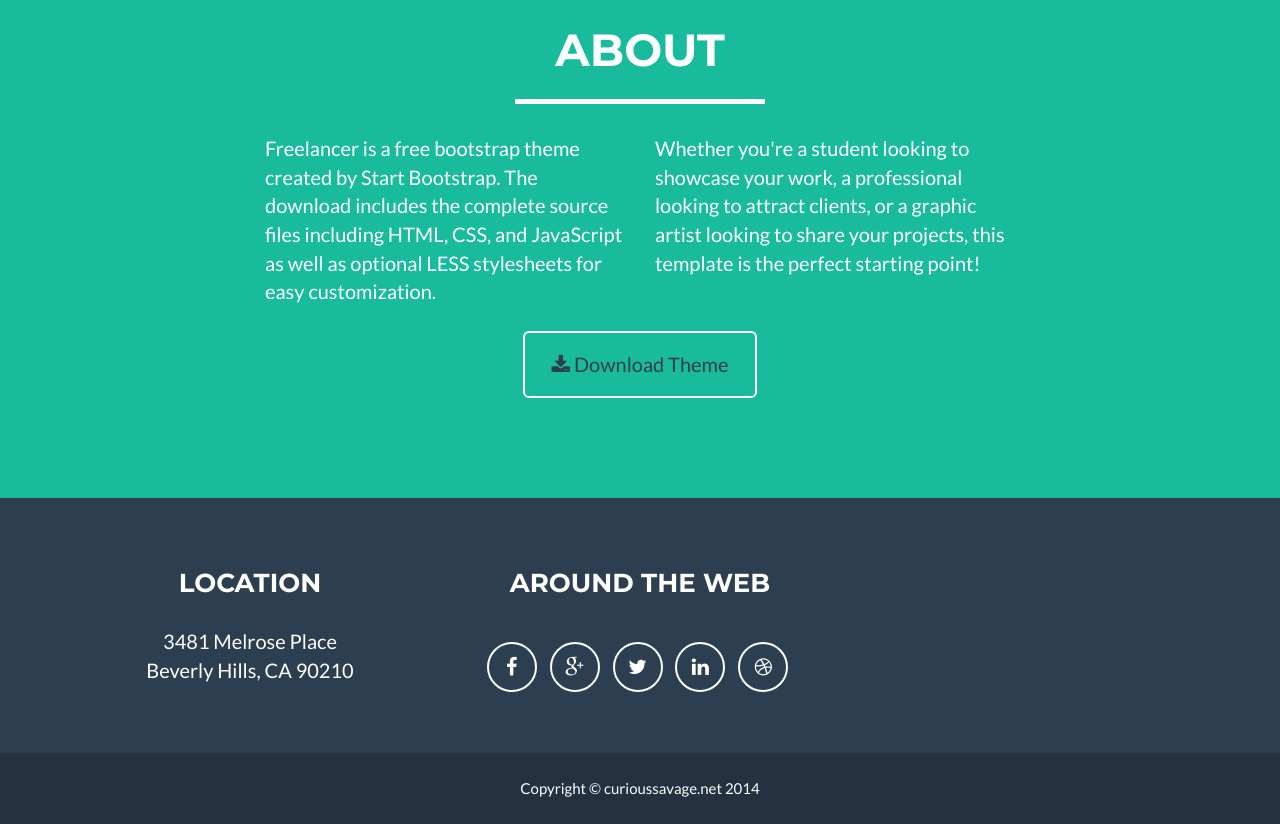
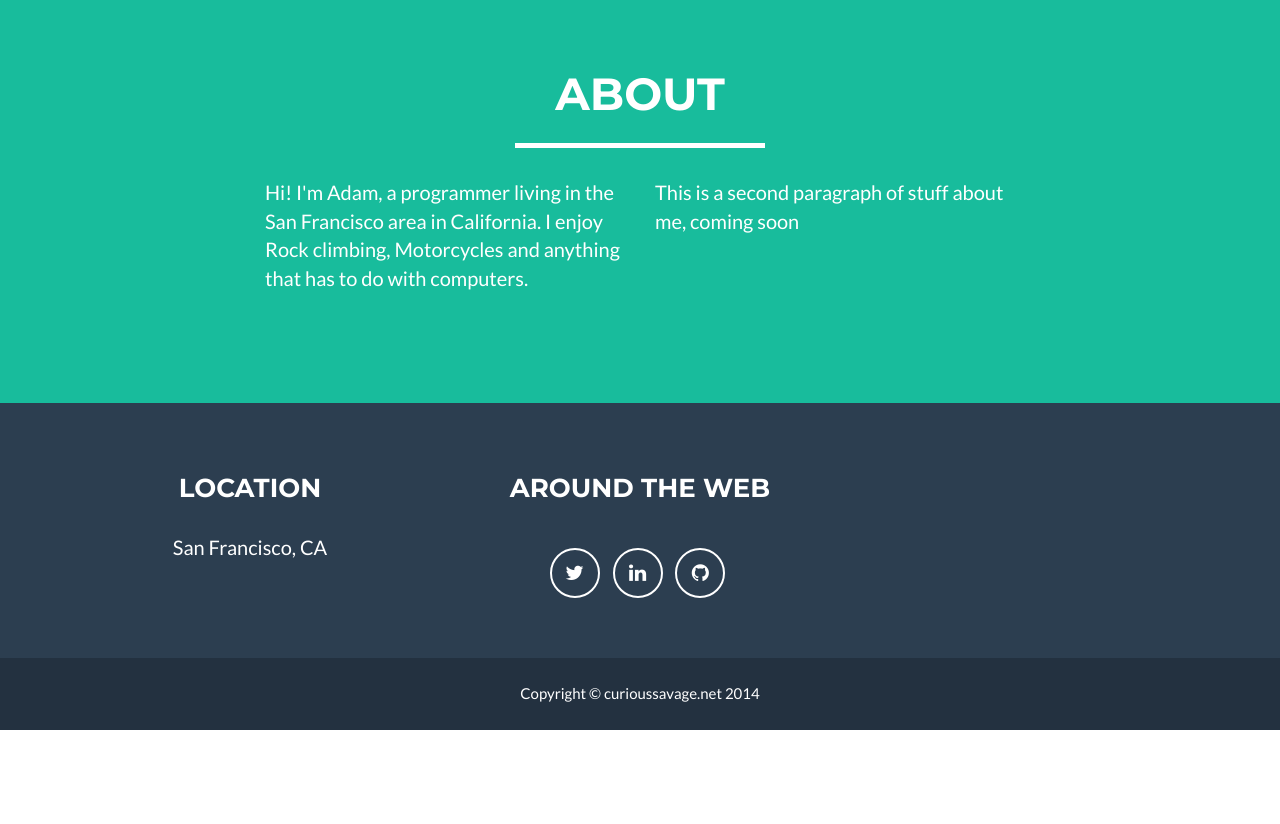
Before and after one commit to curioussavage/personal-site, a plain HTML site: page index.html in a window 1280 px wide. Shown: the part 1740-2564 px from the top of the page. After the commit the page ends 2470 px from the top, so only its background shows below. Drawn offline with nearby package versions, Linux system fonts and the light colour scheme.

Commit message:
add about me, and image, social links

```diff
--- a/css/freelancer.css
+++ b/css/freelancer.css
@@ -457,3 +457,10 @@ footer .footer-below {
     display: none;
     opacity: 0;
 }
+
+//   my crap
+
+.container .img-responsive .header__image .foo{
+  max-width: 300px;
+  border-radius: 45px;
+}
--- a/index.html
+++ b/index.html
@@ -46,15 +46,15 @@
                     <li class="hidden">
                         <a href="#page-top"></a>
                     </li>
-                <!--    <li class="page-scroll">
-                        <a href="#portfolio">Portfolio</a> -->
+                   <li class="page-scroll">
+                        <a href="#portfolio">Portfolio</a>
                     </li>
                     <li class="page-scroll">
                         <a href="#about">About</a>
                     </li>
-                    <li class="page-scroll">
+<!--                     <li class="page-scroll">
                         <a href="#contact">Contact</a>
-                    </li>
+                    </li> -->
                 </ul>
             </div>
             <!-- /.navbar-collapse -->
@@ -67,11 +67,11 @@
         <div class="container">
             <div class="row">
                 <div class="col-lg-12">
-                    <img class="img-responsive" src="img/profile.png" alt="">
+                    <img class="img-responsive header__image foo" src="images/FullSizeRender.jpg" alt="" style="max-width: 300px; border-radius: 145px;">
                     <div class="intro-text">
                         <span class="name">I am Curioussavage.</span>
                         <hr class="star-light">
-                        <span class="skills">Programmer - change me - Anti-war Advocate</span>
+                        <span class="skills">Programmer - Nerd - Anti-war Advocate</span>
                     </div>
                 </div>
             </div>
@@ -163,16 +163,17 @@
             </div>
             <div class="row">
                 <div class="col-lg-4 col-lg-offset-2">
-                    <p>Freelancer is a free bootstrap theme created by Start Bootstrap. The download includes the complete source files including HTML, CSS, and JavaScript as well as optional LESS stylesheets for easy customization.</p>
+                    <p>Hi! I'm Adam, a programmer living in the San Francisco area in California.
+    I enjoy Rock climbing, Motorcycles and anything that has to do with computers.</p>
                 </div>
                 <div class="col-lg-4">
-                    <p>Whether you're a student looking to showcase your work, a professional looking to attract clients, or a graphic artist looking to share your projects, this template is the perfect starting point!</p>
+                    <p> This is a second paragraph of stuff about me, coming soon</p>
                 </div>
-                <div class="col-lg-8 col-lg-offset-2 text-center">
+<!--                 <div class="col-lg-8 col-lg-offset-2 text-center">
                     <a href="#" class="btn btn-lg btn-outline">
                         <i class="fa fa-download"></i> Download Theme
                     </a>
-                </div>
+                </div> -->
             </div>
         </div>
     </section>
@@ -184,25 +185,19 @@
                 <div class="row">
                     <div class="footer-col col-md-4">
                         <h3>Location</h3>
-                        <p>3481 Melrose Place<br>Beverly Hills, CA 90210</p>
+                        <p>San Francisco, CA</p>
                     </div>
                     <div class="footer-col col-md-4">
                         <h3>Around the Web</h3>
                         <ul class="list-inline">
                             <li>
-                                <a href="#" class="btn-social btn-outline"><i class="fa fa-fw fa-facebook"></i></a>
+                                <a href="https://twitter.com/curioussavage01" class="btn-social btn-outline"><i class="fa fa-fw fa-twitter"></i></a>
                             </li>
                             <li>
-                                <a href="#" class="btn-social btn-outline"><i class="fa fa-fw fa-google-plus"></i></a>
+                                <a href="https://www.linkedin.com/in/adamwinn" class="btn-social btn-outline"><i class="fa fa-fw fa-linkedin"></i></a>
                             </li>
                             <li>
-                                <a href="#" class="btn-social btn-outline"><i class="fa fa-fw fa-twitter"></i></a>
-                            </li>
-                            <li>
-                                <a href="#" class="btn-social btn-outline"><i class="fa fa-fw fa-linkedin"></i></a>
-                            </li>
-                            <li>
-                                <a href="#" class="btn-social btn-outline"><i class="fa fa-fw fa-dribbble"></i></a>
+                                <a href="https://github.com/curioussavage" class="btn-social btn-outline"><i class="fa fa-fw fa-github"></i></a>
                             </li>
                         </ul>
                     </div>
```
